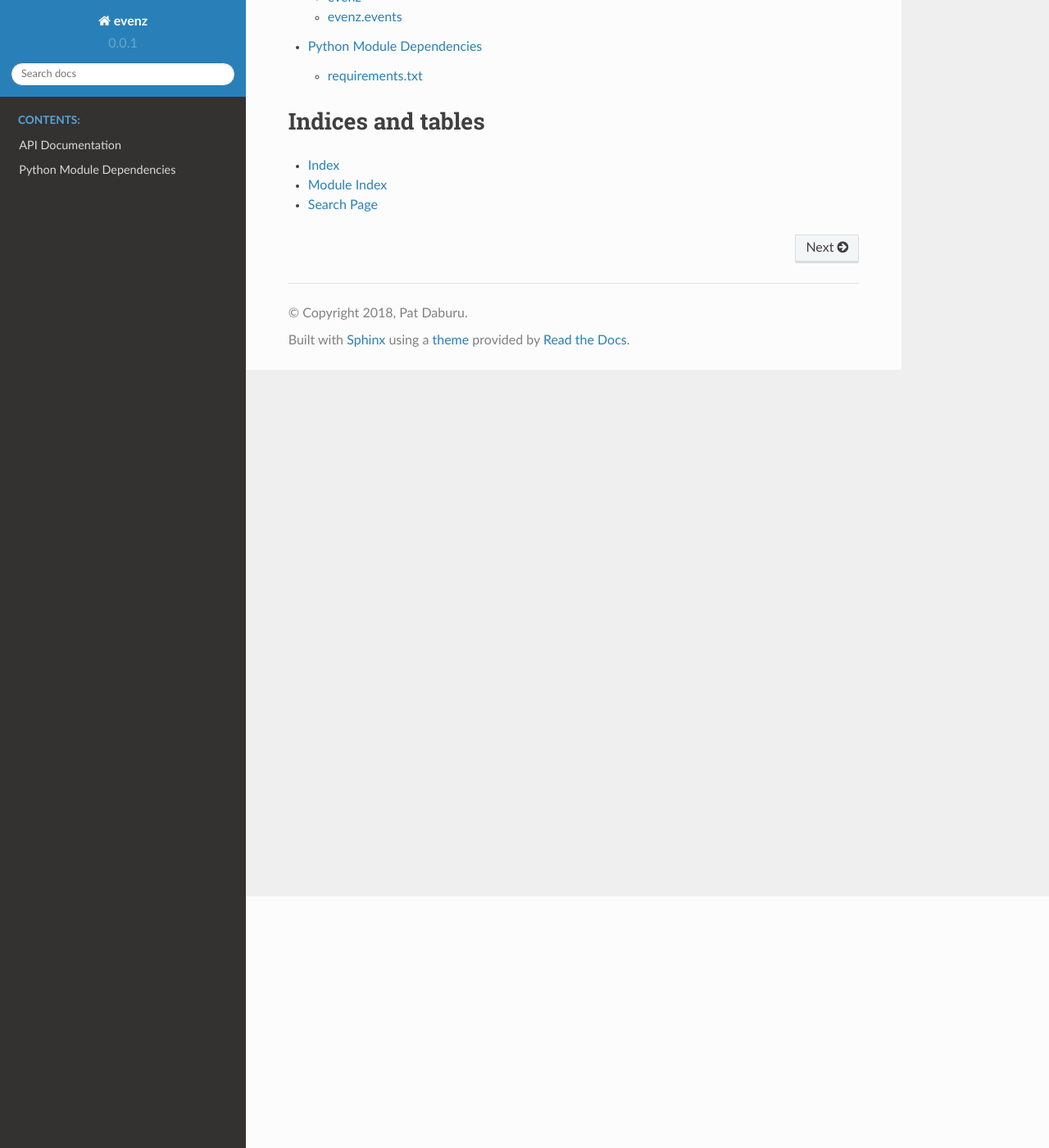
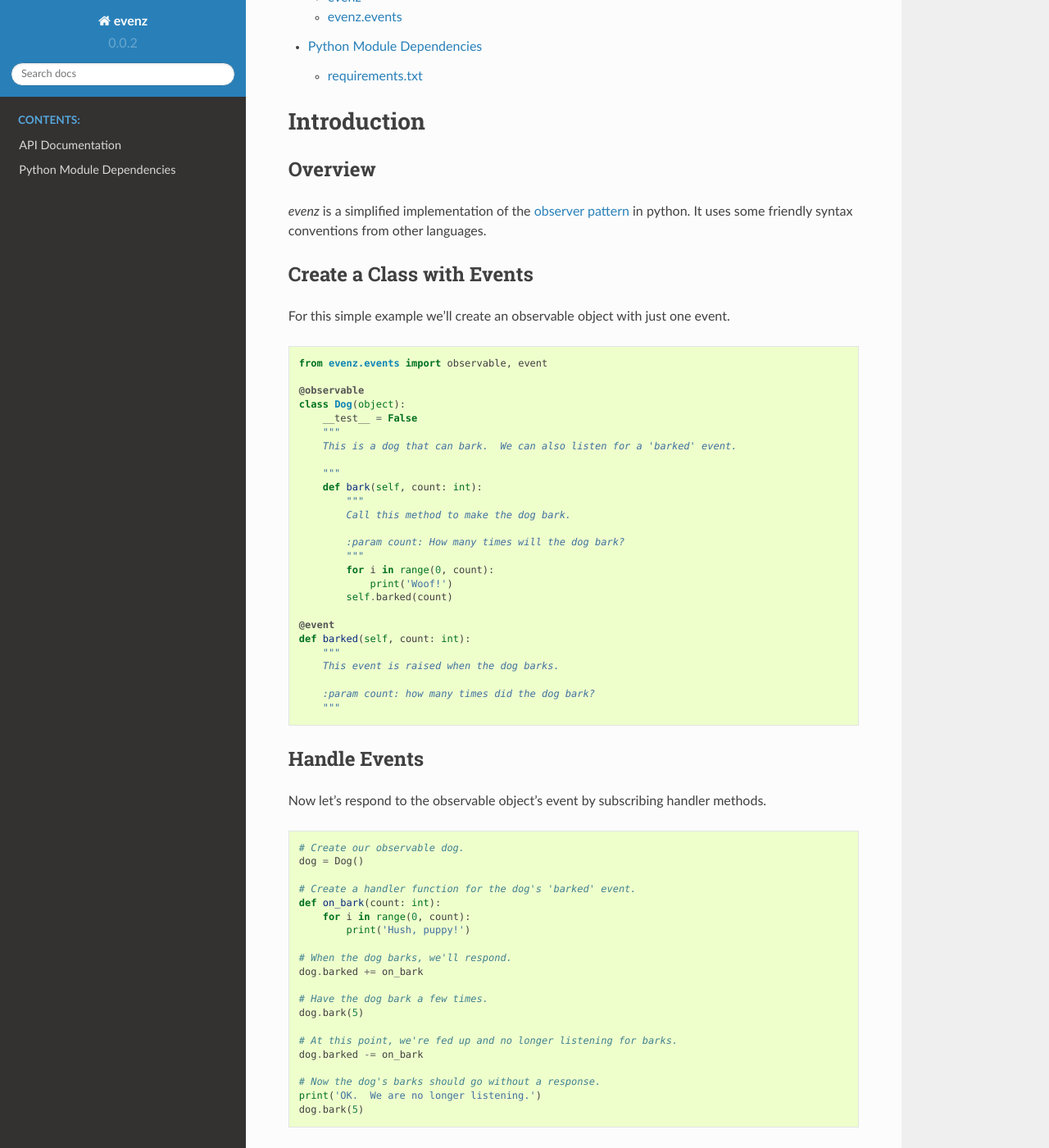
Before and after one commit to patdaburu/evenz, a Sphinx documentation site: the page built from docs/source/index.rst, in a window 1280 px wide and 1400 px high, scrolled down 307 px. Shown: the whole window at 82% size. Built offline with Sphinx 7.4.7 and the Read the Docs theme 2.0.0, drawn with Linux system fonts in a browser that asks for light colours.

Commit message:
Added 'barking dog' example.

```diff
--- a/docs/source/index.rst
+++ b/docs/source/index.rst
@@ -20,6 +20,80 @@ Simple event-driven python.
    requirements
 
 
+Introduction
+============
+
+Overview
+--------
+
+`evenz` is a simplified implementation of the
+`observer pattern <https://en.wikipedia.org/wiki/Observer_pattern>`_ in python.  It uses some
+friendly syntax conventions from other languages.
+
+Create a Class with Events
+---------------------------
+
+For this simple example we'll create an observable object with just one event.
+
+.. code-block:: python
+
+    from evenz.events import observable, event
+
+    @observable
+    class Dog(object):
+        __test__ = False
+        """
+        This is a dog that can bark.  We can also listen for a 'barked' event.
+
+        """
+        def bark(self, count: int):
+            """
+            Call this method to make the dog bark.
+
+            :param count: How many times will the dog bark?
+            """
+            for i in range(0, count):
+                print('Woof!')
+            self.barked(count)
+
+    @event
+    def barked(self, count: int):
+        """
+        This event is raised when the dog barks.
+
+        :param count: how many times did the dog bark?
+        """
+
+Handle Events
+-------------
+
+Now let's respond to the observable object's event by subscribing handler methods.
+
+.. code-block:: python
+
+    # Create our observable dog.
+    dog = Dog()
+
+    # Create a handler function for the dog's 'barked' event.
+    def on_bark(count: int):
+        for i in range(0, count):
+            print('Hush, puppy!')
+
+    # When the dog barks, we'll respond.
+    dog.barked += on_bark
+
+    # Have the dog bark a few times.
+    dog.bark(5)
+
+    # At this point, we're fed up and no longer listening for barks.
+    dog.barked -= on_bark
+
+    # Now the dog's barks should go without a response.
+    print('OK.  We are no longer listening.')
+    dog.bark(5)
+
+
+
 Indices and tables
 ==================
 
--- a/evenz/__init__.py
+++ b/evenz/__init__.py
@@ -8,5 +8,5 @@
 Simple event-driven python.
 """
 
-__version__ = '0.0.1'  #: the working version
-__release__ = '0.0.1'  #: the release version
+__version__ = '0.0.2'  #: the working version
+__release__ = '0.0.2'  #: the release version
```
Also changed, not shown: 2 other files.
